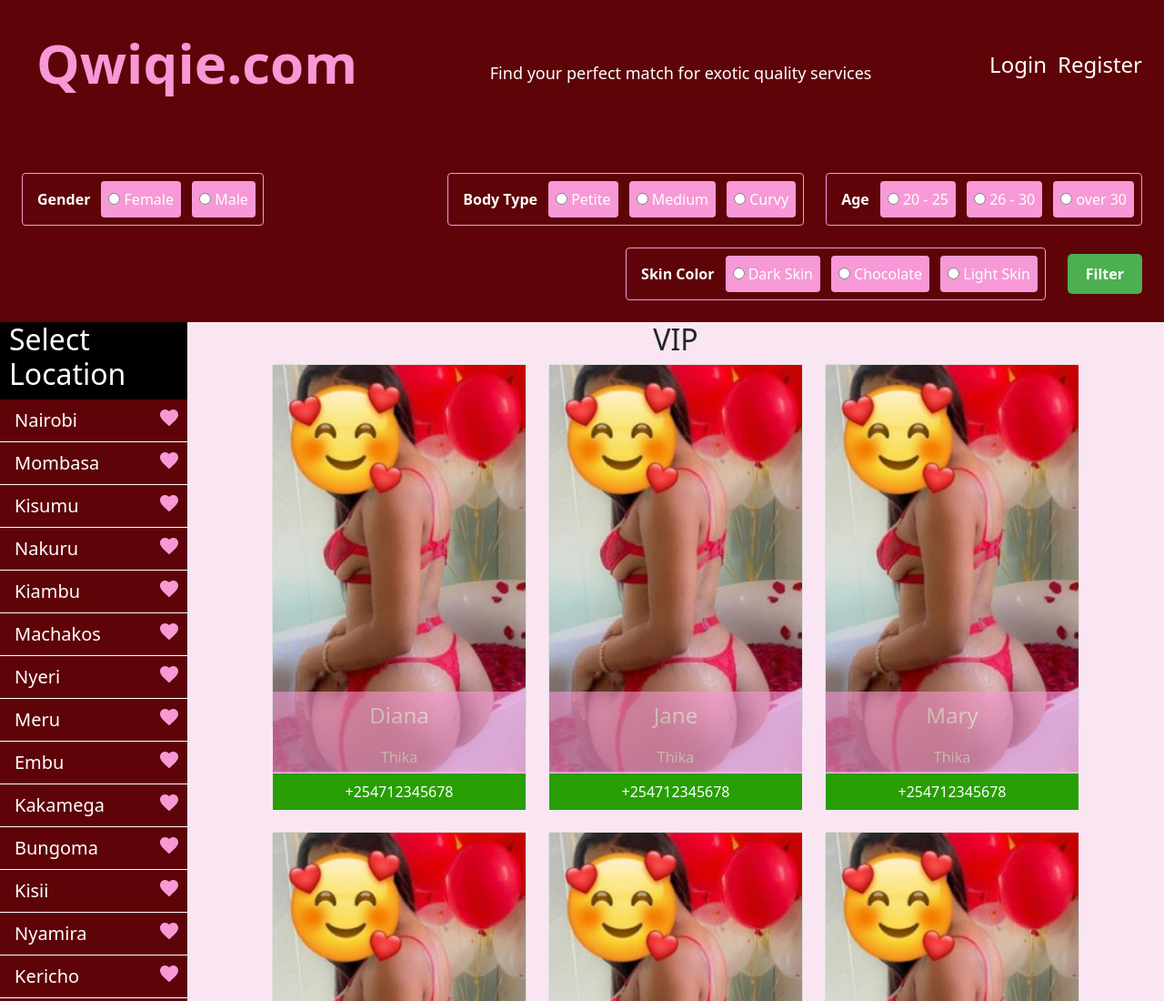
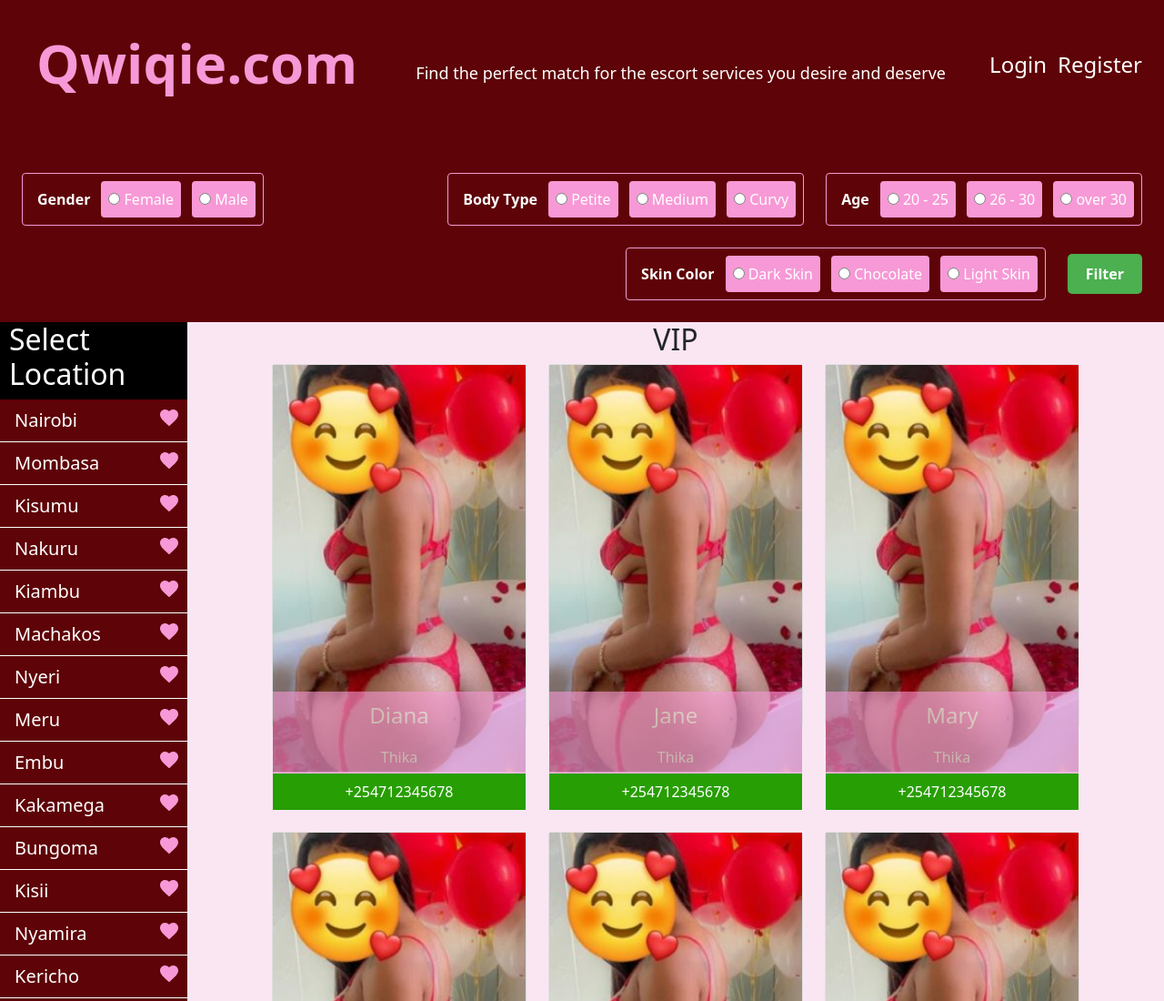
Before and after one commit to pressnardy/qwiqie_ssg, a plain HTML site: page index.html in a window 1280 px wide. Shown: the top 1100 px of the page at 91% size. Drawn offline with nearby package versions, Linux system fonts and the light colour scheme.

Commit message:
saved new description

```diff
--- a/index.html
+++ b/index.html
@@ -16,7 +16,7 @@
         <div id="page-title">Qwiqie.com</div>
         <div id="description">
             <br>
-            <p>Find your perfect match for exotic quality services</p>
+            <p>Find the perfect match for the escort services you desire and deserve</p>
         </div>
         <div id="login-wrapper">
             <div id="login">Login</div>
```
